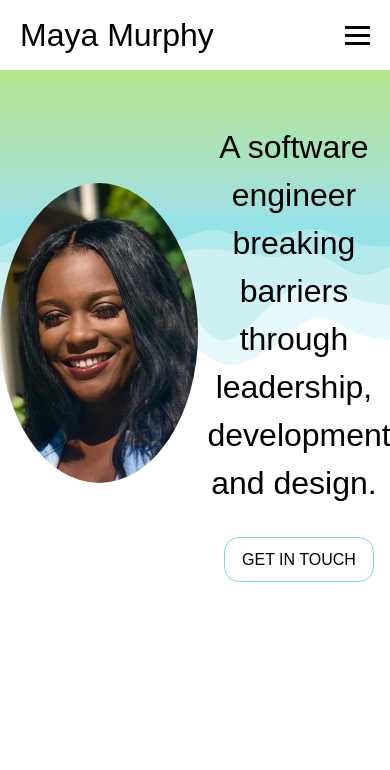
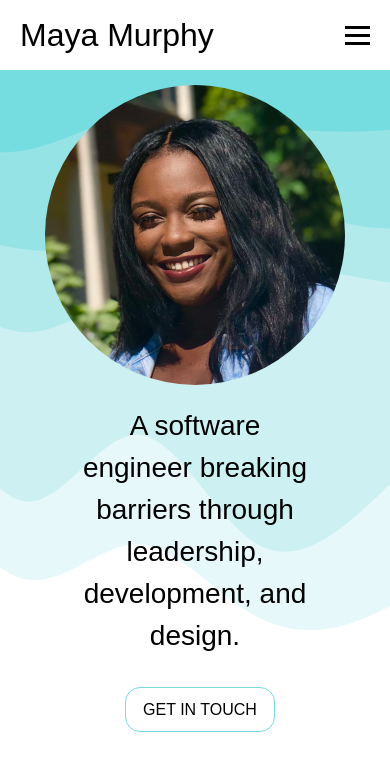
Before and after one commit to dazedcodes/savvy-business-portfolio, a React (Create React App) app in the folder website/: page / in a window 390 px wide. Shown: the top 770 px of the page. Built offline with nearby package versions, Linux system fonts and the light colour scheme.

Commit message:
Add: Navbar & Profile greeting responsiveness

```diff
--- a/website/src/App.css
+++ b/website/src/App.css
@@ -109,6 +109,7 @@ a {
 }
 .nav-branding {
   font-size: 2rem;
+  font-weight: 500;
 }
 .nav-right {
   display: flex;
@@ -190,14 +191,14 @@ a {
   display: flex;
   position: relative;
 
-  height: 145px;
-  background: linear-gradient(
+  height: 400px;
+  /* background: linear-gradient(
     360deg,
     #b5e48c 0%,
     #8fdbded4 0.01%,
     #b5e48c 100%
-  );
-  justify-content: space-between;
+  ); */
+  justify-content: space-evenly;
   flex-direction: row;
   align-items: center;
 }
@@ -214,14 +215,14 @@ a {
 }
 
 .portfolio-greeting-descr {
-  width: 70%;
+  width: 65%;
   display: flex;
-  margin-top: 420px;
   flex-direction: column;
   align-items: center;
 }
 .portfolio-greeting-descr p {
-  font-size: 2rem;
+  font-size: 1.75rem;
+  font-weight: 300;
   width: 90%;
   text-align: center;
   padding-bottom: 30px;
@@ -240,10 +241,20 @@ a {
   background-image: url("./images/MayaProfile.jpg");
   background-position: center;
   background-size: cover;
-  margin-left: auto;
-  margin-top: 380px;
+  margin-left: 15px;
   background-color: beige;
   border-radius: 50%;
   width: 300px;
   height: 300px;
 }
+@media screen and (max-width: 900px) {
+  .portfolio-greeting {
+    flex-direction: column;
+  }
+  #portfolio-greeting-img {
+    margin: 15px;
+  }
+  .portfolio-greeting-descr p {
+    margin-top: 5px;
+  }
+}
--- a/website/src/App.js
+++ b/website/src/App.js
@@ -57,7 +57,8 @@ function App() {
 
                 <div className="nav-links">
                   <ul className="nav-menu">
-                    { OWNER.navLinks.map( item =>
+                    { OWNER.navLinks.map
+                    (item =>
                       <li className="nav-item">
                         <a href="#" className="nav-link">{item}</a>
                       </li>
@@ -75,15 +76,19 @@ function App() {
         </div>
 
         {/* PortfolioGreeting Component */}
-        <div className="portfolio-greeting">
+        <div className="portfolio-greeting layer1 spacer">
+
+
+
           <div id="portfolio-greeting-img"></div>
+
           <div className="portfolio-greeting-descr">
             <p>{OWNER.personalStatement}</p>
             <button className="portfolio-greeting-button">GET IN TOUCH</button>
           </div>
 
         </div>
-        <div class="spacer layer1"></div>
+        {/* <div class="spacer layer1"></div> */}
 
 
       </header>
```
